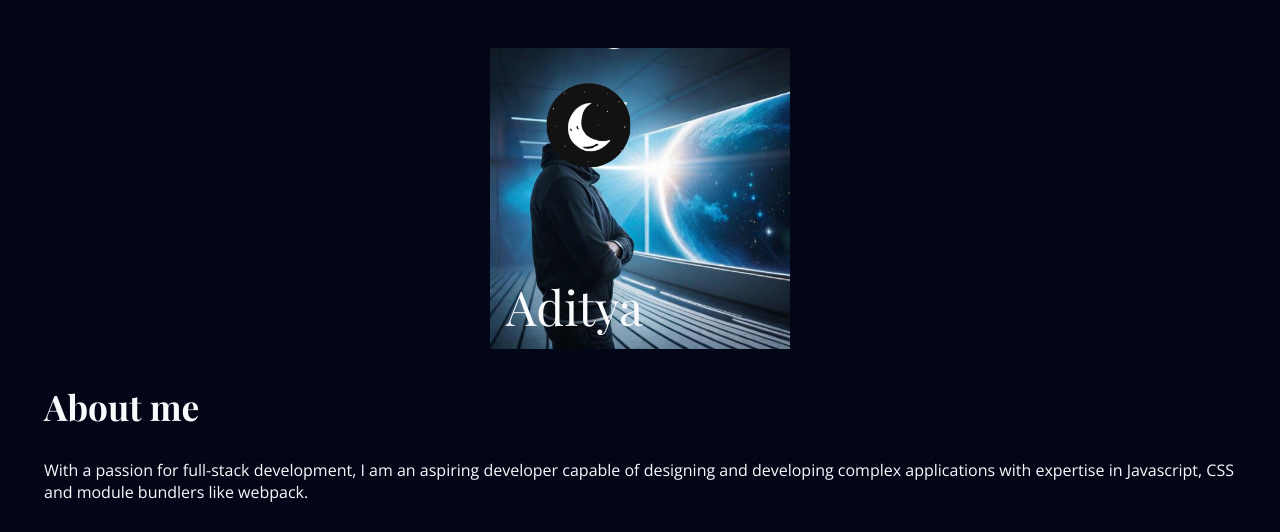
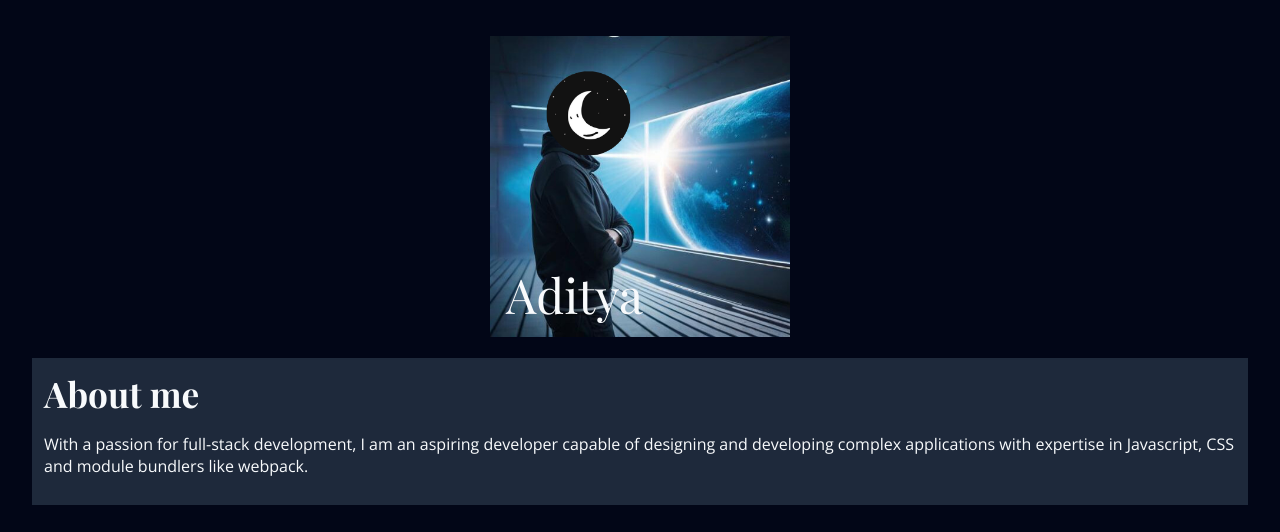
Before and after one commit to alienworld1/homepage, a plain HTML site: page index.html in a window 1280 px wide. Shown: the top 532 px of the page. Drawn offline with nearby package versions, Linux system fonts and the light colour scheme; a web font is replaced by a local one.

Commit message:
Add background to about me

```diff
--- a/style.css
+++ b/style.css
@@ -21,7 +21,7 @@ body {
 
 header {
     background-color: #020617;
-    padding: 32px;
+    padding: 20px;
     margin: 0;
     flex: 1;
 }
@@ -45,10 +45,13 @@ header > figure > img {
 
 header > article {
     margin: 0 12px;
+    background-color: #1e293b;
+    padding: 12px;
 }
 
 header > article > h1 {
     font-size: 2.2rem;
+    margin: 0;
 }
 
 header > nav > ul,
@@ -88,9 +91,9 @@ main > h1 {
         "name links"
         "description description";
     background-color: #1e293b;
-    padding: 12px;
     border-radius: 5px;
     box-shadow: 0 0 10px rgba(255, 255, 255, 0.2);
+    padding: 12px;
 }
 
 .project-container {
```
